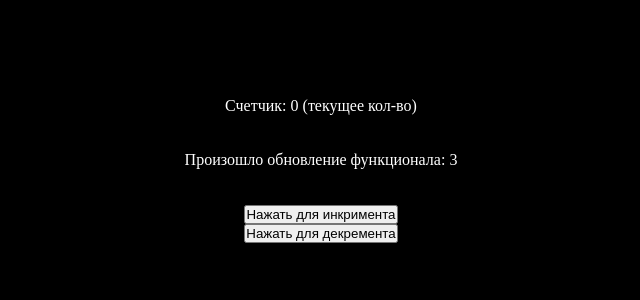
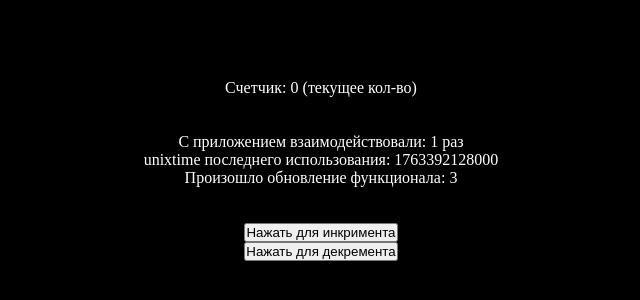
Before and after one commit to ElmirKuba/invest-helper-react-vite-pwa, a React (Vite) app: page / in a window 1280 px wide. Shown: the part 230-530 px from the top of the page, without its empty margins (319-959 px from the left). Built offline with nearby package versions, Linux system fonts and the light colour scheme.

Commit message:
pwa: тестирование 29

```diff
--- a/src/app/components/app.component.tsx
+++ b/src/app/components/app.component.tsx
@@ -5,6 +5,8 @@ import { useReturnToTab } from '../hooks/use-return-to-tab.hook';
 /** Основной компонент приложения */
 export const AppComponent = () => {
   const [count, setCount] = useState(0);
+  const [usedCount, setUsedCount] = useState(0);
+  const [lastUsedUnixTime, setLastUsedUnixTime] = useState(0);
 
   useEffect(() => {
     console.log('AppComponent родился!');
@@ -13,6 +15,8 @@ export const AppComponent = () => {
   useReturnToTab(
     () => {
       console.log('useReturnToTab 5_000');
+      setUsedCount(usedCount + 1);
+      setLastUsedUnixTime(Date.now);
     },
     { cooldownMs: 5_000, debounceMs: 150 }
   );
@@ -23,6 +27,8 @@ export const AppComponent = () => {
         <div>Счетчик: {count} (текущее кол-во)</div>
         <br />
         <br />
+        <div>С приложением взаимодействовали: {usedCount} раз</div>
+        <div>unixtime последнего использования: {lastUsedUnixTime}</div>
         <div>Произошло обновление функционала: 3</div>
         <br />
         <br />
```
